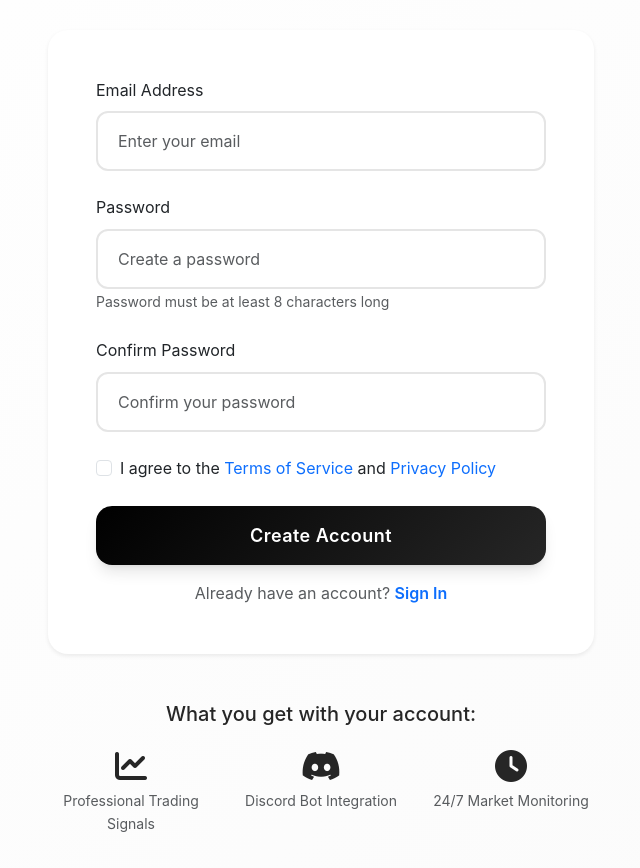
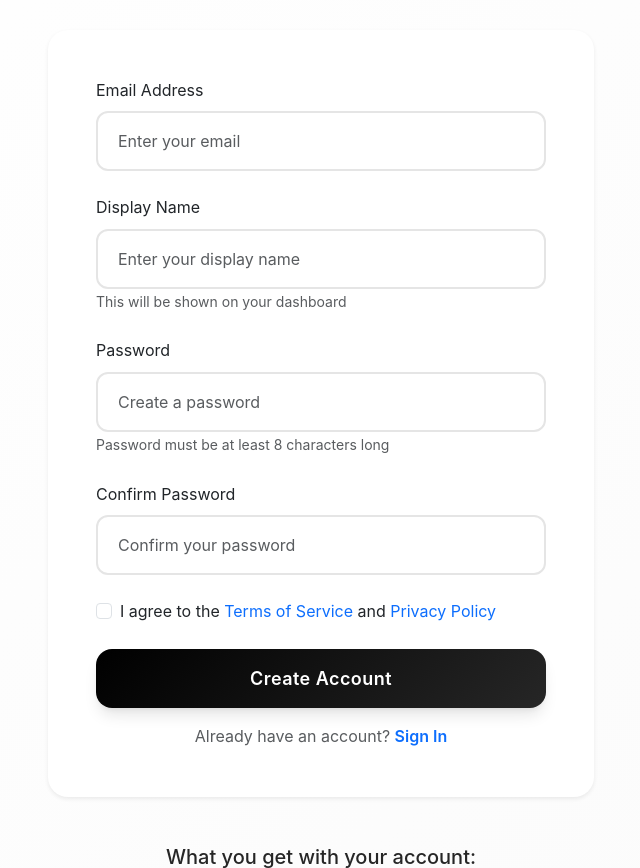
Before and after one commit to coleisa/MalachiteBionics, a Flask app: page /register in a window 1280 px wide. Shown: the part 255-1123 px from the top of the page, without its empty margins (319-959 px from the left). Run offline with Flask 3, Linux system fonts and the light colour scheme; some libraries are stand-ins or nearby versions.

Commit message:
Update register.html

```diff
--- a/MalachiteBionics/templates/register.html
+++ b/MalachiteBionics/templates/register.html
@@ -19,6 +19,13 @@
                                 <label for="email" class="form-label">Email Address</label>
                                 <input type="email" class="form-control" id="email" name="email"
                                        placeholder="Enter your email" required>
+                            </div>
+
+                            <div class="mb-4">
+                                <label for="display_name" class="form-label">Display Name</label>
+                                <input type="text" class="form-control" id="display_name" name="display_name"
+                                       placeholder="Enter your display name" required minlength="2" maxlength="50">
+                                <small class="text-muted">This will be shown on your dashboard</small>
                             </div>
 
                             <div class="mb-4">
```
